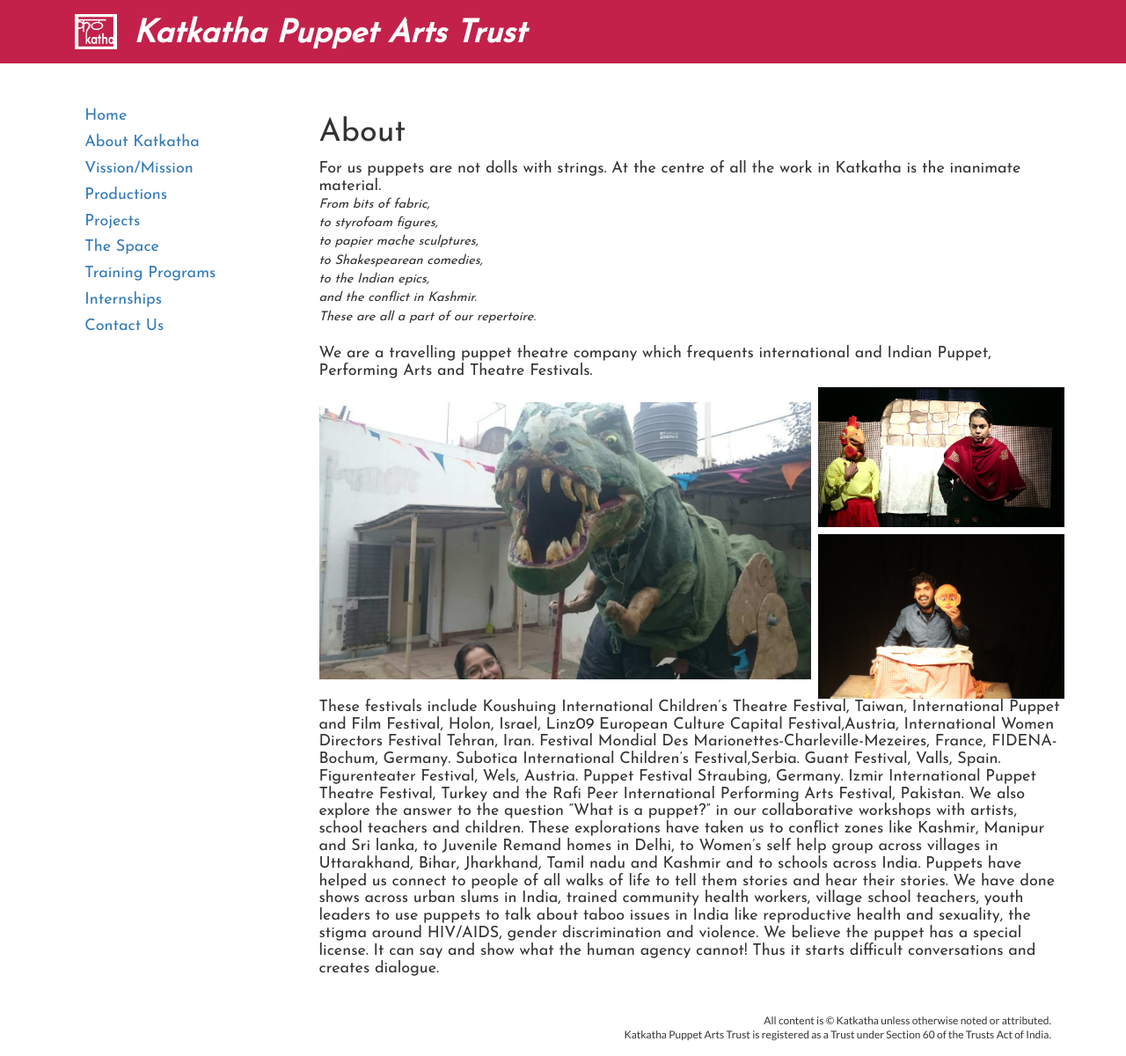
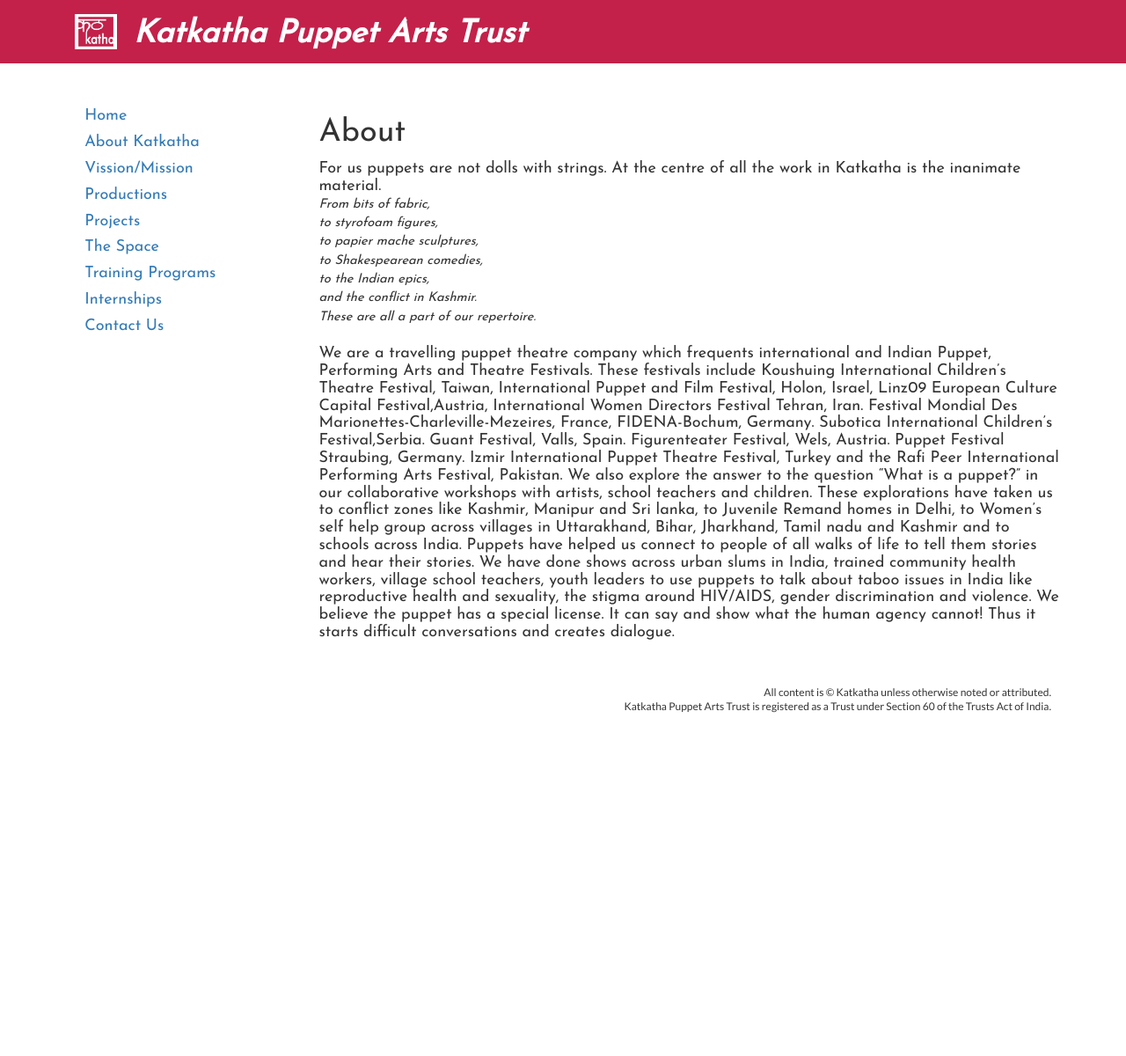
Before and after one commit to katkatha/katkatha.org, a Jekyll site: the page built from _posts/2017-02-01-about.markdown, in a window 1280 px wide. Shown: the whole page at 88% size. Built offline with Jekyll 4.4.1, drawn with Linux system fonts in a browser that asks for light colours; nearby versions of some CDN libraries; after the commit the page ends 900 px from its top, so only the background shows below that.

Commit message:
Update 2017-02-01-about.markdown

```diff
--- a/_posts/2017-02-01-about.markdown
+++ b/_posts/2017-02-01-about.markdown
@@ -25,11 +25,7 @@
 These are all a part of our repertoire.
 </i></p>
 
-We are a travelling puppet theatre company which frequents international and Indian Puppet, Performing Arts and Theatre Festivals.
-<br>
-{% include clusterimage.html url1="/images/about/03.jpg" url2="/images/about/02.jpg" url3="/images/about/01.JPG" caption="Images from our studio inaugaration shows." %}
-<br>
-These festivals include Koushuing International Children’s Theatre Festival, Taiwan, International Puppet and Film Festival, Holon, Israel, Linz09 European Culture Capital Festival,Austria, International Women Directors Festival Tehran, Iran. Festival Mondial Des Marionettes-Charleville-Mezeires, France, FIDENA-Bochum, Germany. Subotica International Children’s Festival,Serbia. Guant Festival, Valls, Spain. Figurenteater Festival, Wels, Austria. Puppet Festival Straubing, Germany. Izmir International Puppet Theatre Festival, Turkey and the Rafi Peer International Performing Arts Festival, Pakistan.
+We are a travelling puppet theatre company which frequents international and Indian Puppet, Performing Arts and Theatre Festivals. These festivals include Koushuing International Children’s Theatre Festival, Taiwan, International Puppet and Film Festival, Holon, Israel, Linz09 European Culture Capital Festival,Austria, International Women Directors Festival Tehran, Iran. Festival Mondial Des Marionettes-Charleville-Mezeires, France, FIDENA-Bochum, Germany. Subotica International Children’s Festival,Serbia. Guant Festival, Valls, Spain. Figurenteater Festival, Wels, Austria. Puppet Festival Straubing, Germany. Izmir International Puppet Theatre Festival, Turkey and the Rafi Peer International Performing Arts Festival, Pakistan.
 
 We also explore the answer to the question “What is a puppet?” in our collaborative workshops with artists, school teachers and children. These explorations have taken us to conflict zones like Kashmir, Manipur and Sri lanka, to Juvenile Remand homes in Delhi, to Women’s self help group across villages in Uttarakhand, Bihar, Jharkhand, Tamil nadu and Kashmir and to schools across India.
 
```
